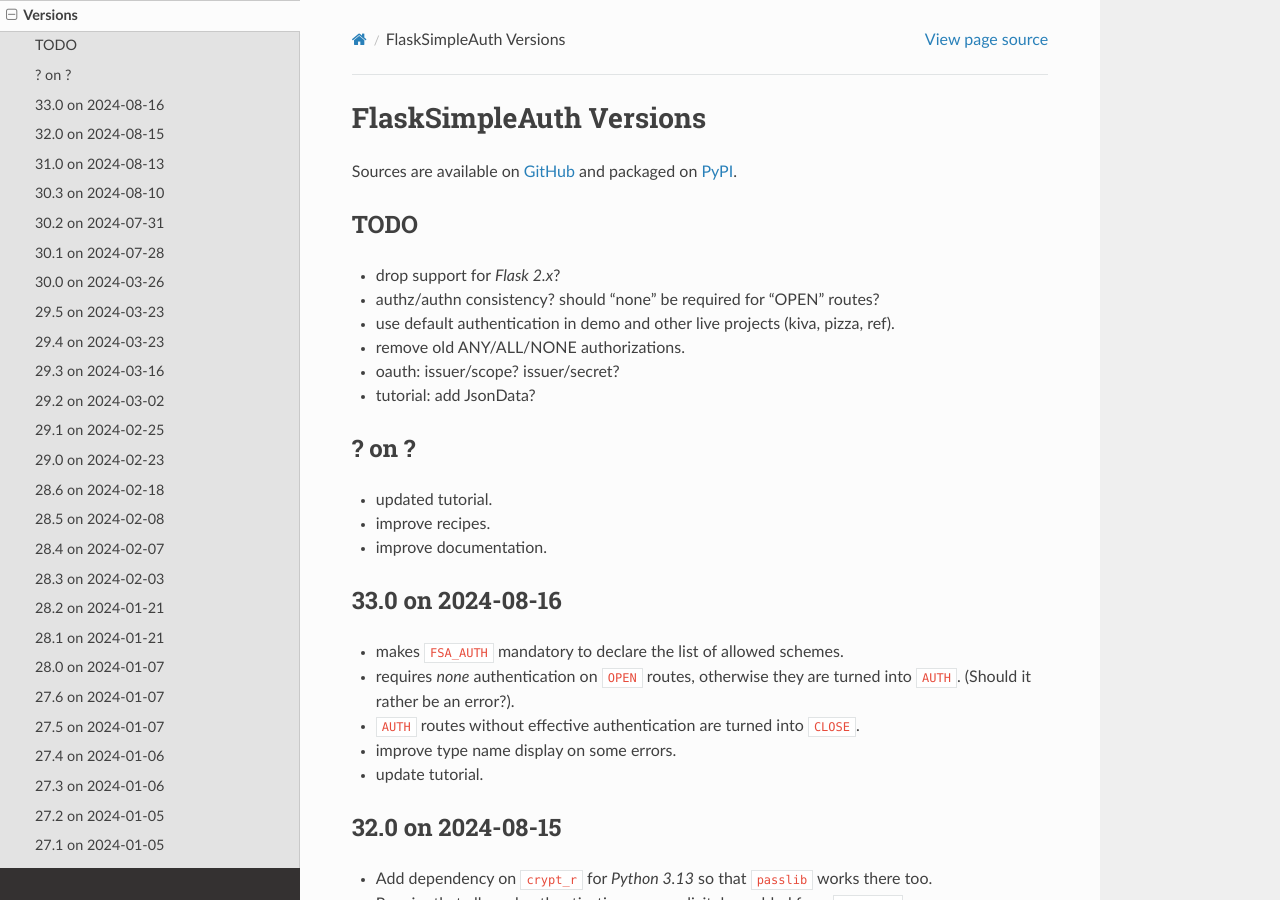
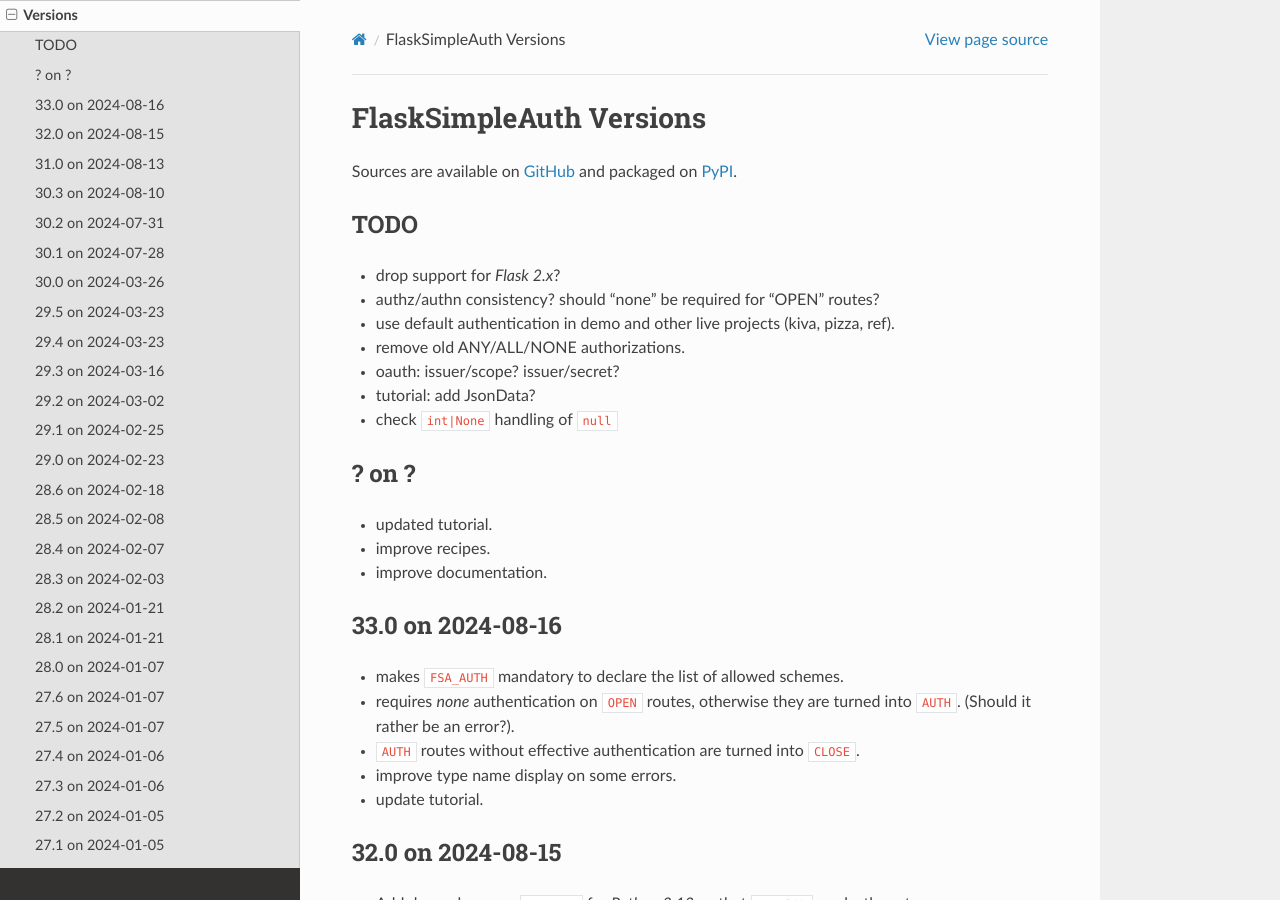
Before and after one commit to zx80/flask-simple-auth, a Sphinx documentation site: the page built from docs/VERSIONS.md, in a window 1280 px wide and 900 px high. Built offline with Sphinx 7.4.7 and the Read the Docs theme 2.0.0, drawn with Linux system fonts in a browser that asks for light colours; pages that are not in the unit, such as notebooks, are missing from menus.

Commit message:
more todo

```diff
--- a/docs/VERSIONS.md
+++ b/docs/VERSIONS.md
@@ -11,6 +11,7 @@
 - remove old ANY/ALL/NONE authorizations.
 - oauth: issuer/scope? issuer/secret?
 - tutorial: add JsonData?
+- check `int|None` handling of `null`
 
 ## ? on ?
 
```
